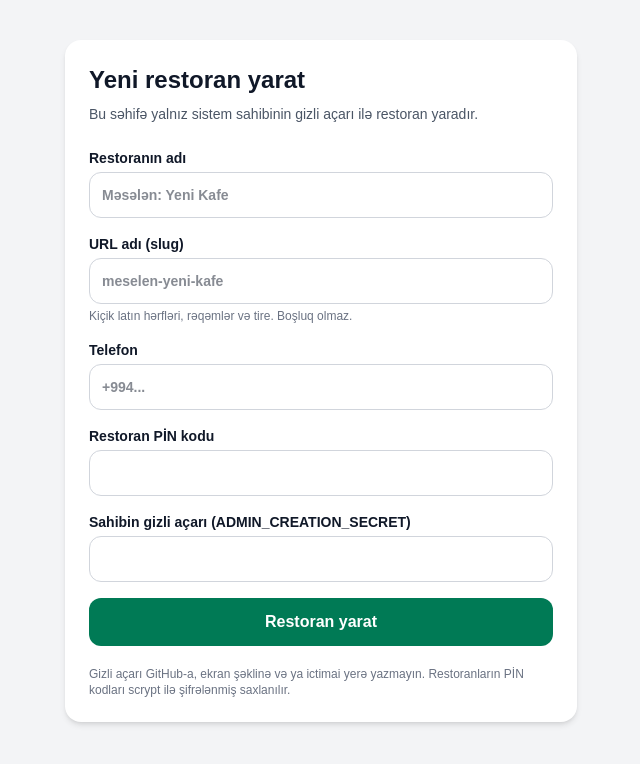
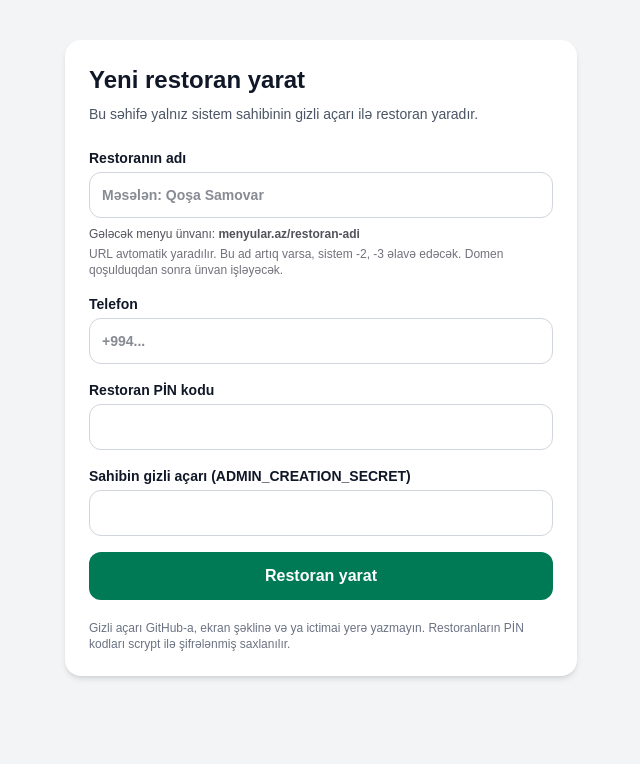
Before and after one commit to fatullaliagency/qr-menu, a Next.js app: page /admin/restaurants/new in a window 1280 px wide. Shown: the top 764 px of the page, without its empty margins (319-959 px from the left). Built offline with nearby package versions, Linux system fonts and the light colour scheme.

Commit message:
feat(staging): auto-generate unique restaurant menu URLs from name

```diff
--- /dev/null
+++ b/app/admin/restaurants/new/RestaurantNameInput.tsx
@@ -0,0 +1,34 @@
+"use client";
+
+import { useState } from "react";
+import { restaurantSlugFromName } from "@/app/lib/restaurant-slug";
+
+export default function RestaurantNameInput({
+  className,
+  labelClassName = "block text-sm font-semibold",
+  placeholder = "Məsələn: Qoşa Samovar",
+}: {
+  className: string;
+  labelClassName?: string;
+  placeholder?: string;
+}) {
+  const [name, setName] = useState("");
+  const slug = name.trim() ? restaurantSlugFromName(name) : "restoran-adi";
+  return (
+    <div>
+      <label className={labelClassName}>
+        Restoranın adı
+        <input name="name" required minLength={2} maxLength={120}
+          placeholder={placeholder} className={className}
+          value={name} onChange={(event) => setName(event.target.value)} />
+      </label>
+      <p className="mt-2 break-all text-xs text-zinc-600" aria-live="polite">
+        Gələcək menyu ünvanı: <strong>menyular.az/{slug}</strong>
+      </p>
+      <p className="mt-1 text-xs text-zinc-500">
+        URL avtomatik yaradılır. Bu ad artıq varsa, sistem -2, -3 əlavə edəcək.
+        Domen qoşulduqdan sonra ünvan işləyəcək.
+      </p>
+    </div>
+  );
+}
--- a/app/admin/restaurants/new/page.tsx
+++ b/app/admin/restaurants/new/page.tsx
@@ -5,14 +5,12 @@ import Link from "next/link";
 import { redirect } from "next/navigation";
 import { db } from "@/app/lib/db";
 import { hashRestaurantPin } from "@/app/lib/pin-security";
+import { createWithRestaurantSlug } from "@/app/lib/restaurant-slug";
+import RestaurantNameInput from "./RestaurantNameInput";
 
 type PageProps = {
   searchParams: Promise<{ created?: string; error?: string }>;
 };
-
-const RESERVED_SLUGS = new Set([
-  "admin", "api", "_next", "login", "robots.txt", "sitemap.xml", "favicon.ico",
-]);
 
 function field(fd: FormData, key: string): string {
   const value = fd.get(key);
@@ -40,15 +38,12 @@ async function createRestaurant(fd: FormData) {
   }
 
   const name = field(fd, "name");
-  const slug = field(fd, "slug").toLowerCase();
   const phone = field(fd, "phone");
   const pin = field(fd, "pin");
 
   if (
     name.length < 2 || name.length > 120 ||
     phone.length < 3 || phone.length > 100 ||
-    !/^[a-z0-9](?:[a-z0-9-]{1,38}[a-z0-9])$/.test(slug) ||
-    RESERVED_SLUGS.has(slug) ||
     !/^\d{4,12}$/.test(pin)
   ) {
     redirect("/admin/restaurants/new?error=validation");
@@ -56,20 +51,12 @@ async function createRestaurant(fd: FormData) {
 
   const pinHash = await hashRestaurantPin(pin);
 
-  // Do not edit any existing restaurant. A duplicate slug is rejected.
-  try {
+  // Duplicate names receive a unique -2, -3 suffix without changing any existing menu URL.
+  const slug = await createWithRestaurantSlug(name, async (generatedSlug) => {
     await db.restaurant.create({
-      data: { name, slug, phone, pinCode: pinHash },
+      data: { name, slug: generatedSlug, phone, pinCode: pinHash },
     });
-  } catch (error: unknown) {
-    if (
-      typeof error === "object" && error !== null &&
-      "code" in error && error.code === "P2002"
-    ) {
-      redirect("/admin/restaurants/new?error=duplicate");
-    }
-    throw error;
-  }
+  });
 
   redirect(`/admin/restaurants/new?created=${encodeURIComponent(slug)}`);
 }
@@ -77,8 +64,7 @@ async function createRestaurant(fd: FormData) {
 const errors: Record<string, string> = {
   configuration: "ADMIN_CREATION_SECRET Vercel-də qurulmayıb və ya 32 simvoldan qısadır.",
   authorization: "Sahibin gizli açarı yanlışdır.",
-  validation: "Məlumatları yoxlayın: ad 2–120, telefon 3–100 simvol, URL adı 3–40 kiçik latın hərfi/rəqəm/tire, PİN isə 4–12 rəqəm olmalıdır.",
-  duplicate: "Bu URL adı artıq istifadə olunur. Başqa ad seçin.",
+  validation: "Məlumatları yoxlayın: ad 2–120, telefon 3–100 simvol, PİN isə 4–12 rəqəm olmalıdır.",
 };
 
 
@@ -124,20 +110,7 @@ async function NewRestaurantContent({ searchParams }: PageProps) {
         )}
 
         <form action={createRestaurant} className="space-y-4">
-          <label className="block text-sm font-semibold">
-            Restoranın adı
-            <input name="name" required minLength={2} maxLength={120}
-              placeholder="Məsələn: Yeni Kafe" className={`mt-1 ${input}`} />
-          </label>
-          <label className="block text-sm font-semibold">
-            URL adı (slug)
-            <input name="slug" required minLength={3} maxLength={40}
-              placeholder="meselen-yeni-kafe" pattern="[a-z0-9][a-z0-9-]{1,38}[a-z0-9]"
-              className={`mt-1 ${input}`} />
-            <span className="mt-1 block text-xs font-normal text-gray-500">
-              Kiçik latın hərfləri, rəqəmlər və tire. Boşluq olmaz.
-            </span>
-          </label>
+          <RestaurantNameInput className={`mt-1 ${input}`} />
           <label className="block text-sm font-semibold">
             Telefon
             <input name="phone" type="tel" required maxLength={100}
--- /dev/null
+++ b/app/lib/restaurant-slug.ts
@@ -0,0 +1,60 @@
+/**
+ * Turns restaurant display names into stable URLs under one shared domain.
+ * URLs never change if the restaurant is later renamed.
+ */
+const RESERVED = new Set([
+  "admin", "superadmin", "api", "order", "login", "logout",
+  "404", "500", "next", "favicon", "robots", "sitemap", "manifest",
+  "static", "restaurants", "restaurant", "new", "search", "privacy",
+  "terms", "contact", "about", "pricing", "menu", "menyular",
+]);
+
+const AZ_LETTERS: Record<string, string> = {
+  "ə": "e", "ı": "i", "ğ": "g", "ş": "s",
+  "ç": "c", "ö": "o", "ü": "u",
+};
+
+export function restaurantSlugFromName(name: string, attempt = 1): string {
+  if (!Number.isSafeInteger(attempt) || attempt < 1 || attempt > 1000) {
+    throw new Error("Invalid slug attempt");
+  }
+  let base = name.trim().toLocaleLowerCase("az-AZ")
+    .replace(/[əığşçöü]/g, (letter) => AZ_LETTERS[letter] ?? letter)
+    .normalize("NFKD")
+    .replace(/[\u0300-\u036f]/g, "")
+    .replace(/[^a-z0-9]+/g, "-")
+    .replace(/^-+|-+$/g, "");
+  if (base.length < 3) base = base ? base + "-restoran" : "restoran";
+  if (RESERVED.has(base)) base += "-restoran";
+  const suffix = attempt === 1 ? "" : "-" + attempt;
+  return base.slice(0, 40 - suffix.length).replace(/-+$/g, "") + suffix;
+}
+
+function isUniqueSlugConflict(error: unknown): boolean {
+  if (typeof error !== "object" || error === null ||
+      !("code" in error) || error.code !== "P2002") return false;
+  if (!("meta" in error) || !error.meta || typeof error.meta !== "object" ||
+      !("target" in error.meta)) return true;
+  const target = error.meta.target;
+  if (Array.isArray(target)) return target.includes("slug");
+  return typeof target === "string" && target.includes("slug");
+}
+
+/**
+ * Database unique constraint is the final authority (safe against two
+ * simultaneous creations with the same name); retries with -2, -3, etc.
+ */
+export async function createWithRestaurantSlug(
+  name: string, save: (slug: string) => Promise<unknown>
+): Promise<string> {
+  for (let attempt = 1; attempt <= 100; attempt++) {
+    const slug = restaurantSlugFromName(name, attempt);
+    try {
+      await save(slug);
+      return slug;
+    } catch (error) {
+      if (!isUniqueSlugConflict(error)) throw error;
+    }
+  }
+  throw new Error("Restoran üçün unikal menyu ünvanı yaratmaq mümkün olmadı.");
+}
--- a/app/superadmin/restaurants/new/actions.ts
+++ b/app/superadmin/restaurants/new/actions.ts
@@ -5,12 +5,7 @@ import { revalidatePath } from "next/cache";
 import { db } from "@/app/lib/db";
 import { hasSuperAdminSession } from "@/app/lib/superadmin-auth";
 import { hashRestaurantPin } from "@/app/lib/pin-security";
-
-const RESERVED = new Set([
-  "admin", "superadmin", "api", "order", "login", "logout",
-  "404", "500", "_next", "favicon", "robots", "sitemap",
-  "manifest", "static", "restaurants", "restaurant", "new",
-]);
+import { createWithRestaurantSlug } from "@/app/lib/restaurant-slug";
 
 function field(form: FormData, name: string): string | null {
   const val = form.get(name);
@@ -21,7 +16,6 @@ export async function createSuperAdminRestaurant(form: FormData): Promise<void>
   if (!(await hasSuperAdminSession())) redirect("/superadmin");
 
   const name = field(form, "name");
-  const slug = field(form, "slug")?.toLowerCase();
   const phone = field(form, "phone");
   const pin = field(form, "pin");
   const legalName = field(form, "legalName");
@@ -29,8 +23,6 @@ export async function createSuperAdminRestaurant(form: FormData): Promise<void>
 
   if (
     !name || name.length < 2 || name.length > 120 ||
-    !slug || !/^[a-z0-9][a-z0-9-]{1,38}[a-z0-9]$/.test(slug) ||
-    RESERVED.has(slug) ||
     !phone || phone.length < 6 || phone.length > 30 ||
     !/^[+0-9() -]+$/.test(phone) ||
     !pin || !/^[0-9]{6,12}$/.test(pin) ||
@@ -41,10 +33,10 @@ export async function createSuperAdminRestaurant(form: FormData): Promise<void>
   }
 
   const pinHash = await hashRestaurantPin(pin);
-  try {
+  const slug = await createWithRestaurantSlug(name, async (generatedSlug) => {
     await db.restaurant.create({
       data: {
-        name, slug, phone, pinCode: pinHash,
+        name, slug: generatedSlug, phone, pinCode: pinHash,
         paymentSettings: {
           create: {
             legalName: legalName || null,
@@ -55,13 +47,7 @@ export async function createSuperAdminRestaurant(form: FormData): Promise<void>
         },
       },
     });
-  } catch (error: unknown) {
-    if (typeof error === "object" && error !== null &&
-        "code" in error && error.code === "P2002") {
-      redirect("/superadmin/restaurants/new?error=duplicate");
-    }
-    throw error;
-  }
+  });
 
   revalidatePath("/superadmin");
   redirect("/superadmin/restaurants/new?created=" + encodeURIComponent(slug));
--- a/app/superadmin/restaurants/new/page.tsx
+++ b/app/superadmin/restaurants/new/page.tsx
@@ -3,6 +3,7 @@ import Link from "next/link";
 import { redirect } from "next/navigation";
 import { hasSuperAdminSession } from "@/app/lib/superadmin-auth";
 import { createSuperAdminRestaurant } from "./actions";
+import RestaurantNameInput from "@/app/admin/restaurants/new/RestaurantNameInput";
 
 export const metadata = {
   title: "Yeni restoran yarat | QR Menü Super Admin",
@@ -18,8 +19,7 @@ type Props = {
 
 const ERRORS: Record<string, string> = {
   validation:
-    "Məlumatları yoxlayın: restoran adı 2–120, telefon 6–30 simvol, URL adı 3–40 latın hərfi/rəqəm/tire, PİN 6–12 rəqəm, VÖEN daxil edilirsə 10 rəqəm olmalıdır.",
-  duplicate: "Bu restoran URL adı artıq istifadə olunur. Başqa URL adı seçin.",
+    "Məlumatları yoxlayın: restoran adı 2–120, telefon 6–30 simvol, PİN 6–12 rəqəm, VÖEN daxil edilirsə 10 rəqəm olmalıdır.",
 };
 
 export default function NewSuperAdminRestaurantPage(props: Props) {
@@ -79,20 +79,8 @@ async function NewRestaurantContent({ searchParams }: Props) {
 
         <section className="rounded-xl bg-white p-5 shadow-sm">
           <form action={createSuperAdminRestaurant} className="space-y-4">
-            <label className="block text-sm font-medium">
-              Restoran adı
-              <input name="name" required minLength={2} maxLength={120}
-                placeholder="Məsələn: Yeni Test Kafe" className={input} />
-            </label>
-            <label className="block text-sm font-medium">
-              URL adı (slug)
-              <input name="slug" required minLength={3} maxLength={40}
-                pattern="[a-z0-9][a-z0-9-]{1,38}[a-z0-9]"
-                placeholder="yeni-test-kafe" autoCapitalize="none" className={input} />
-              <span className="mt-1 block text-xs text-zinc-500">
-                Kiçik latın hərfləri, rəqəmlər və tire. URL sonradan asan dəyişdirilmir.
-              </span>
-            </label>
+            <RestaurantNameInput className={input}
+              labelClassName="block text-sm font-medium" placeholder="Məsələn: Qoşa Samovar" />
             <label className="block text-sm font-medium">
               Restoran telefonu
               <input name="phone" type="tel" required minLength={6} maxLength={30}
```
Also changed, not shown: 1 other file (tests, documents, lock files or other folders).
